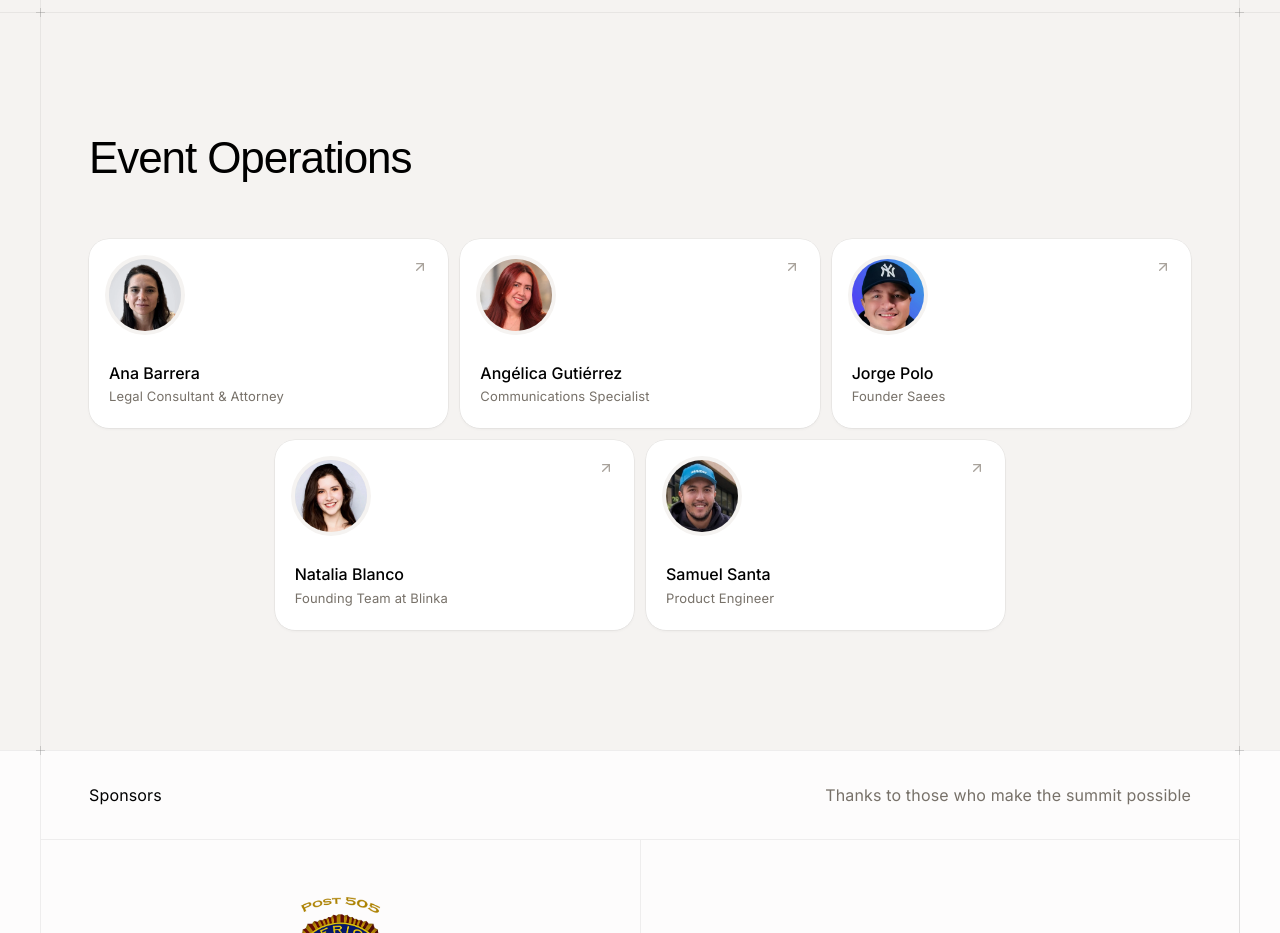
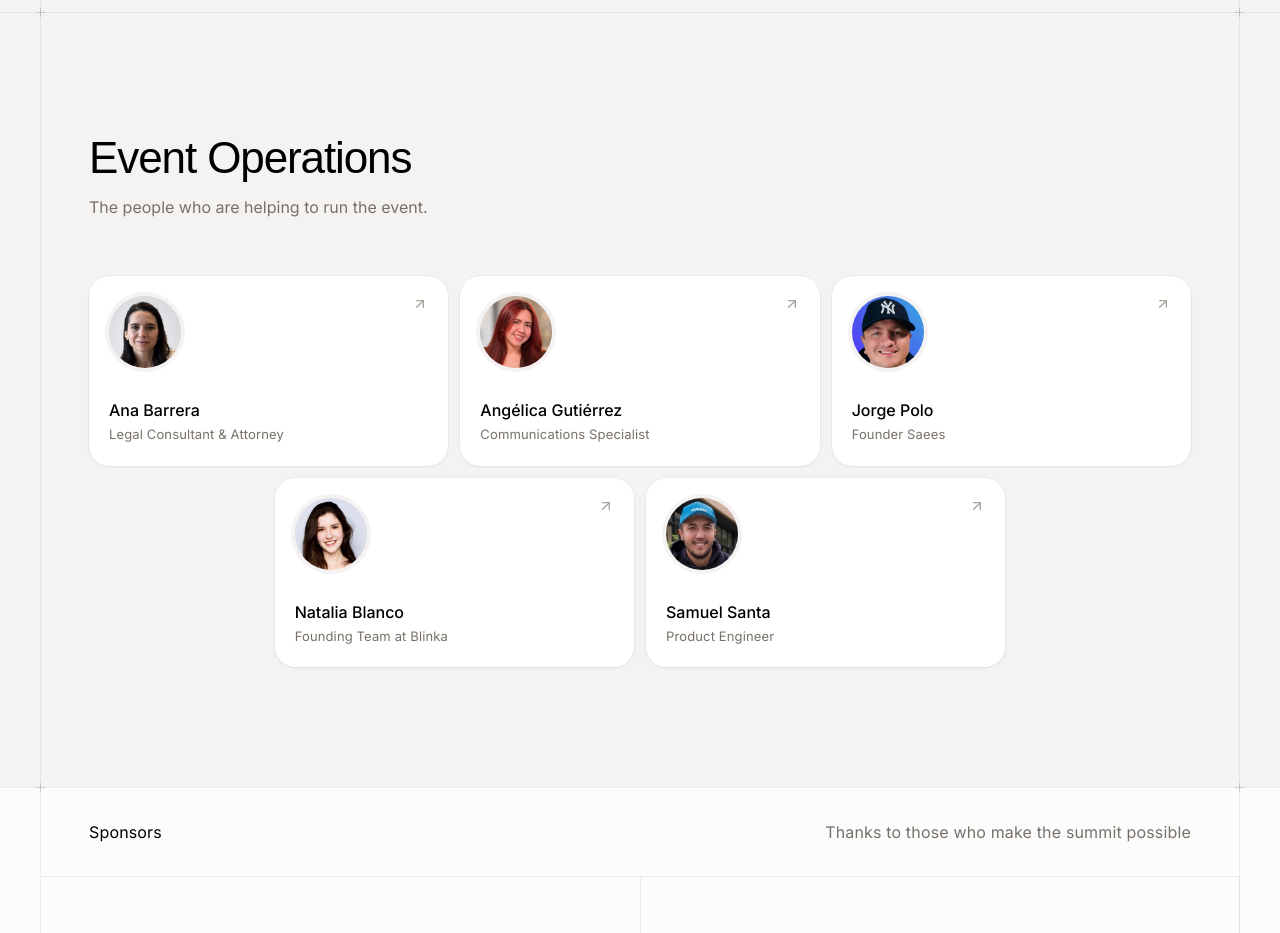
Before and after one commit to alan-arguello/latam_ai_summit, a Next.js app: page /en in a window 1280 px wide. Shown: the part 7200-8133 px from the top of the page. Built offline with nearby package versions, Linux system fonts and the light colour scheme; no server answers; a web font is replaced by a local one.

Commit message:
Add subtitle to Event Operations section

```diff
--- a/src/app/[lang]/page.tsx
+++ b/src/app/[lang]/page.tsx
@@ -735,7 +735,10 @@ export default async function SummitPage({ params }: PageProps<"/[lang]">) {
         <section className="ds-band lp-partners-band" id="event-operations" aria-labelledby="operations-title">
           <div className="ds-frame ds-section">
             <header className="ds-heading">
-              <h2 id="operations-title" className="ds-display-m">{t.eventOperations.title}</h2>
+              <div>
+                <h2 id="operations-title" className="ds-display-m">{t.eventOperations.title}</h2>
+                <p className="lp-operations-subtitle">{t.eventOperations.text}</p>
+              </div>
             </header>
             <ul className="lp-operations">
               {eventOperations.map((person) => (
--- a/src/app/summit.css
+++ b/src/app/summit.css
@@ -1511,3 +1511,9 @@
 @media (max-width: 640px) {
   .lp-operations > li { width: 100%; }
 }
+
+.lp-operations-subtitle {
+  margin-top: 12px;
+  color: var(--ds-muted);
+  line-height: 1.6;
+}
--- a/src/i18n/dictionaries/en.ts
+++ b/src/i18n/dictionaries/en.ts
@@ -91,6 +91,7 @@ const en: Dictionary = {
   },
   eventOperations: {
     title: "Event Operations",
+    text: "The people who are helping to run the event.",
   },
   sponsors: {
     title: "Sponsors",
--- a/src/i18n/dictionaries/es.ts
+++ b/src/i18n/dictionaries/es.ts
@@ -90,6 +90,7 @@ const es = {
   },
   eventOperations: {
     title: "Operaciones del evento",
+    text: "Las personas que ayudan a llevar adelante el evento.",
   },
   sponsors: {
     title: "Sponsors",
```
